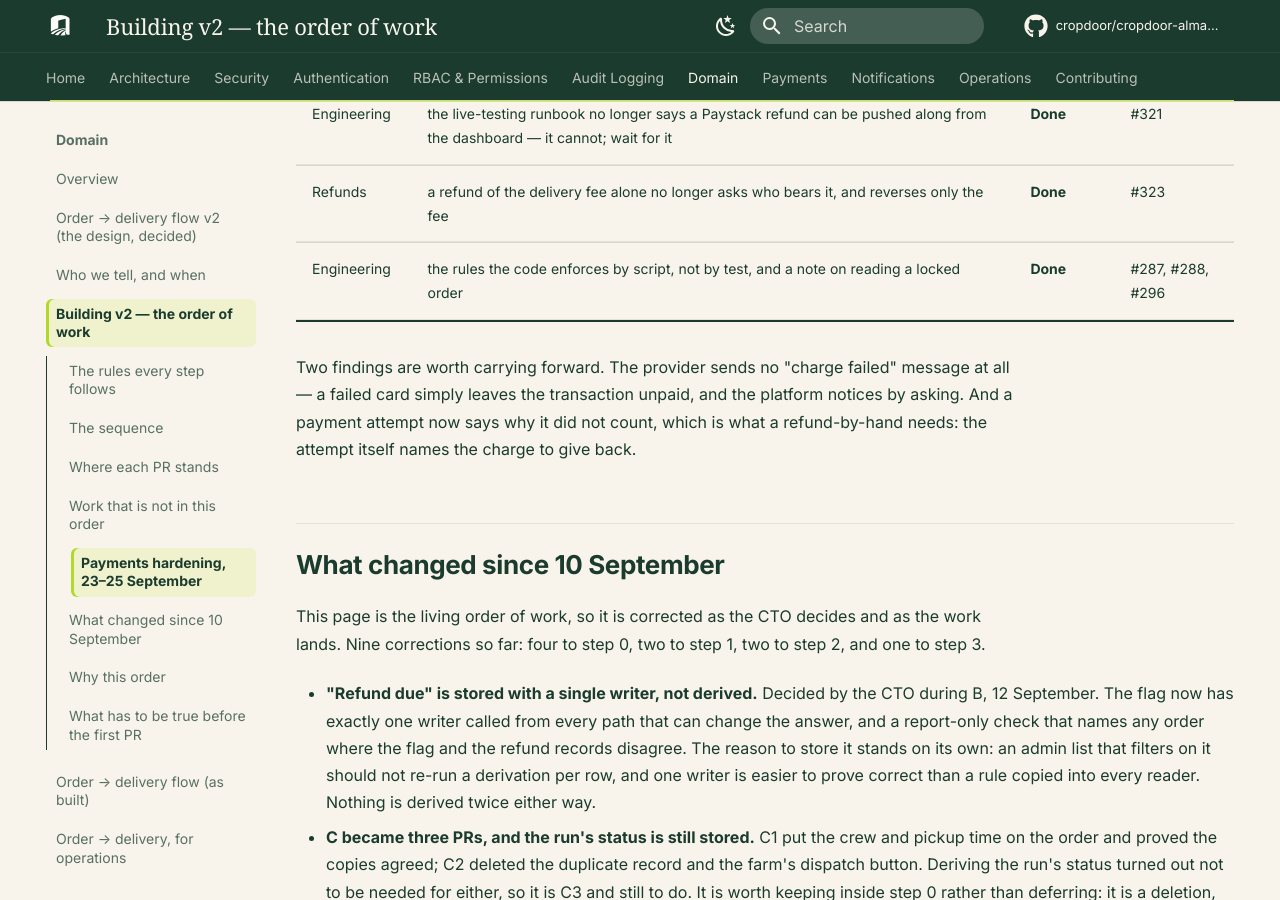
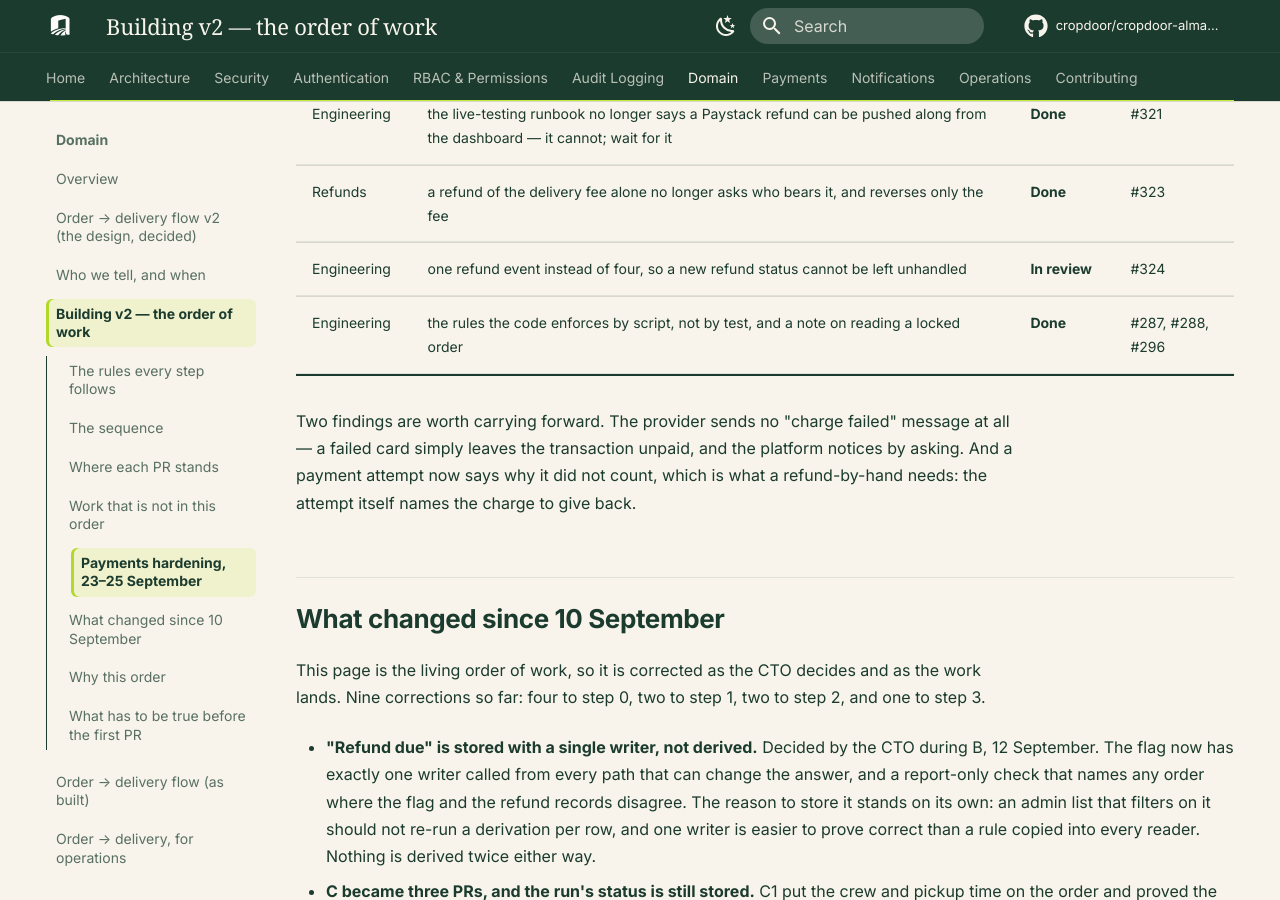
Before and after one commit to cropdoor/cropdoor-almanac, an MkDocs documentation site: the page built from docs/domain/order-delivery-flow-v2-build-order.md, in a window 1280 px wide and 900 px high, scrolled down 10953 px. Built offline with MkDocs 1.6.1 and Material for MkDocs 9.7.7, drawn with Linux system fonts in a browser that asks for light colours; some web fonts are replaced; comment, search, counter and statistics services are not loaded.

Commit message:
tracker: one refund event instead of four, in review (#324)

```diff
--- a/docs/domain/order-delivery-flow-v2-build-order.md
+++ b/docs/domain/order-delivery-flow-v2-build-order.md
@@ -141,6 +141,7 @@ Found while building step 3's refunds and while testing against the real payment
 | Refunds | a refusal no payment could reach is gone — cash is refunded by transfer, and an online payment always has its charge reference | **Done** | #322 |
 | Engineering | the live-testing runbook no longer says a Paystack refund can be pushed along from the dashboard — it cannot; wait for it | **Done** | #321 |
 | Refunds | a refund of the delivery fee alone no longer asks who bears it, and reverses only the fee | **Done** | #323 |
+| Engineering | one refund event instead of four, so a new refund status cannot be left unhandled | **In review** | #324 |
 | Engineering | the rules the code enforces by script, not by test, and a note on reading a locked order | **Done** | #287, #288, #296 |
 
 Two findings are worth carrying forward. The provider sends no "charge failed" message at all — a failed card simply leaves the transaction unpaid, and the platform notices by asking. And a payment attempt now says why it did not count, which is what a refund-by-hand needs: the attempt itself names the charge to give back.
```
